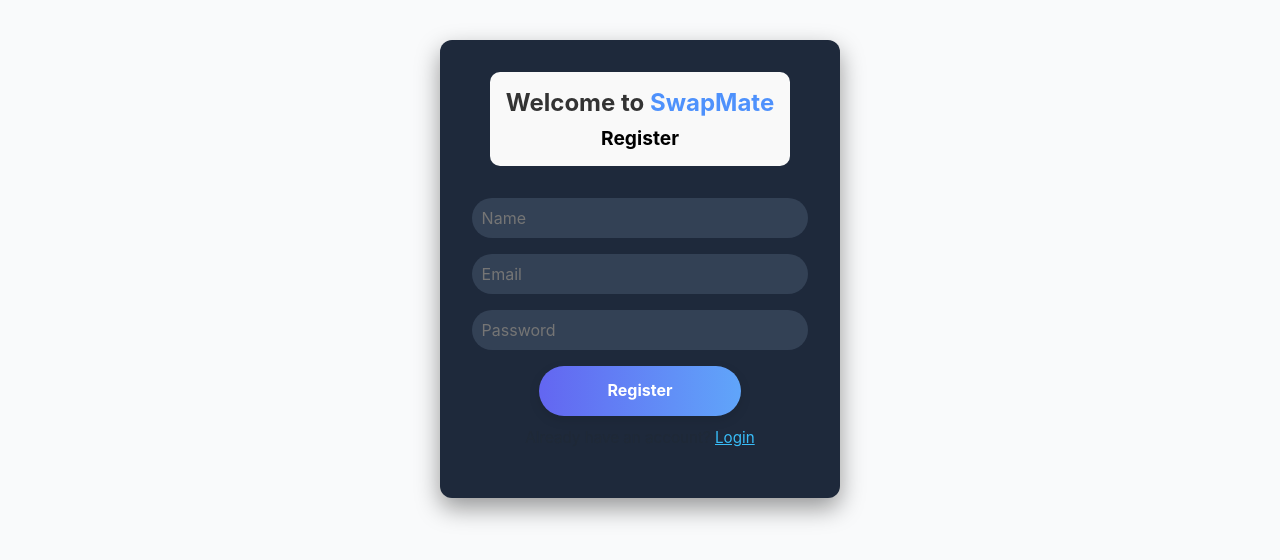
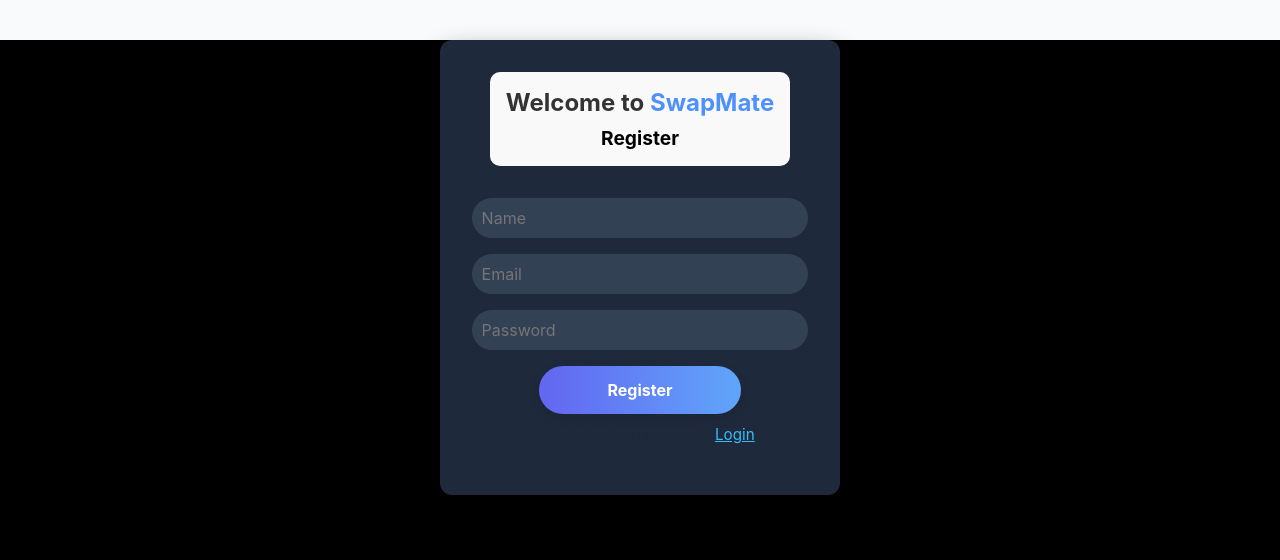
Before and after one commit to iamxerrycan/swapmate, a React (Vite) app in the folder frontend/: page /register in a window 1280 px wide. Shown: the top 560 px of the page. Built offline with nearby package versions, Linux system fonts and the light colour scheme.

Commit message:
redux organise

```diff
--- /dev/null
+++ b/frontend/src/components/ui/ButtonLoader.css
@@ -0,0 +1,47 @@
+button {
+  font-weight: 600;
+  font-size: 1rem;
+  cursor: pointer;
+  opacity: 1;
+  padding: 0.6rem 1.2rem;
+  position: relative;
+  display: inline-flex;
+  align-items: center;
+  justify-content: center;
+  gap: 0.5rem;
+}
+
+button[disabled] {
+  opacity: 0.6;
+  cursor: not-allowed;
+}
+
+/* Wrap spinner + text */
+.btn-inner {
+  display: flex;
+  align-items: center;
+  gap: 0.5rem;
+}
+
+/* Spinner */
+.spinner {
+  width: 1rem;
+  height: 1rem;
+  border: 2px solid #fff;
+  border-top: 2px solid #3498db;
+  border-radius: 50%;
+  animation: spin 0.6s linear infinite;
+}
+
+/* Text */
+.btn-text {
+  display: inline-block;
+  vertical-align: middle;
+}
+
+/* Spinner animation */
+@keyframes spin {
+  to {
+    transform: rotate(360deg);
+  }
+}
--- /dev/null
+++ b/frontend/src/components/ui/ButtonLoader.jsx
@@ -0,0 +1,13 @@
+import React from 'react';
+import './ButtonLoader.css';
+
+export default function ButtonLoader({ isLoading, text }) {
+  return (
+    <button type="submit" disabled={isLoading}>
+      <div className="btn-inner">
+        {isLoading && <span className="spinner"></span>}
+        <span className="btn-text">{isLoading ? `${text}...` : text}</span>
+      </div>
+    </button>
+  );
+}
--- /dev/null
+++ b/frontend/src/features/profile/profileService.jsx
@@ -0,0 +1,16 @@
+// src/features/profile/profileService.js
+
+import API from '../../utils/api/axiosInstance';
+import { getToken } from '../../utils/api/tokenHelpers';
+
+/**
+ * Call API to update user profile
+ * @param {object} userData - profile data to update
+ * @param {string} token - auth token
+ * @returns {Promise<object>} updated user data
+ */
+export const updateUserProfile = async (userData, token) => {
+  const config = getToken(token);
+  const response = await API.put('/api/user/profile', userData, config);
+  return response.data;
+};
--- a/frontend/src/features/profile/profileSlice.jsx
+++ b/frontend/src/features/profile/profileSlice.jsx
@@ -1,29 +1,25 @@
+// src/features/profile/profileSlice.js
+
 import { createSlice, createAsyncThunk } from '@reduxjs/toolkit';
+import { updateUserProfile } from './profileService';
+import { UPDATE_PROFILE } from './profileTypes';
 
-import API from '../../utils/api/axiosInstance';
-// 🔁 Async thunk: update user profile
+const initialState = {
+  profile: null,
+  loading: false,
+  error: null,
+  success: false,
+};
+
+// Async thunk to update profile
 export const updateProfile = createAsyncThunk(
-  'profile/update',
+  UPDATE_PROFILE,
   async (userData, { getState, rejectWithValue }) => {
     try {
-      const {
-        auth: { user },
-      } = getState();
-
-      const config = {
-        headers: {
-          'Content-Type': 'application/json',
-          Authorization: `Bearer ${user.token}`,
-        },
-      };
-
-      const { data } = await API.put('/api/user/profile', userData, config);
-      return data;
+      const { token } = getState().auth.user;
+      return await updateUserProfile(userData, token);
     } catch (err) {
-      const message =
-        err.response && err.response.data.message
-          ? err.response.data.message
-          : err.message;
+      const message = err.response?.data?.message || err.message;
       return rejectWithValue(message);
     }
   }
@@ -31,39 +27,33 @@
 
 const profileSlice = createSlice({
   name: 'profile',
-  initialState: {
-    userInfo: null,
-    loading: false,
-    error: null,
-    success: false,
-  },
+  initialState,
   reducers: {
-    resetProfileState: (state) => {
-      state.userInfo = null;
+    resetProfile: (state) => {
       state.loading = false;
+      state.success = false;
       state.error = null;
-      state.success = false;
+      state.profile = null;
     },
   },
   extraReducers: (builder) => {
     builder
       .addCase(updateProfile.pending, (state) => {
         state.loading = true;
+        state.success = false;
         state.error = null;
-        state.success = false;
       })
       .addCase(updateProfile.fulfilled, (state, action) => {
         state.loading = false;
-        state.userInfo = action.payload;
         state.success = true;
+        state.profile = action.payload;
       })
       .addCase(updateProfile.rejected, (state, action) => {
         state.loading = false;
-        state.error = action.payload;
-        state.success = false;
+        state.error = action.payload || 'Something went wrong';
       });
   },
 });
 
-export const { resetProfileState } = profileSlice.actions;
+export const { resetProfile } = profileSlice.actions;
 export default profileSlice.reducer;
--- /dev/null
+++ b/frontend/src/features/profile/profileTypes.jsx
@@ -0,0 +1 @@
+export const UPDATE_PROFILE = 'profile/update';
--- a/frontend/src/pages/Login.jsx
+++ b/frontend/src/pages/Login.jsx
@@ -7,6 +7,10 @@
 import AuthHeader from '../components/ui/Header';
 import { toast } from 'react-toastify';
 import { useFormValidation } from '../hooks/useFormValidation';
+import ButtonLoader from '../components/ui/ButtonLoader';
+
+
+
 
 export default function Login() {
   const dispatch = useDispatch();
@@ -17,6 +21,8 @@
     password: '',
   });
   const [errors, setErrors] = useState({});
+
+const [isSubmitting, setIsSubmitting] = useState(false);
 
   const { validate } = useFormValidation();
 
@@ -34,6 +40,7 @@
     }));
   };
 
+
 const handleSubmit = async (e) => {
   e.preventDefault();
   const validationErrors = validate(formData, 'login');
@@ -43,6 +50,7 @@
   }
 
   try {
+    setIsSubmitting(true);
     const data = await authService.login(formData);
     dispatch(setCredentials({ user: data, token: data.token }));
     toast.success('Login successful!');
@@ -51,6 +59,8 @@
     toast.error(
       error.response?.data?.message || 'Login failed. Please check your credentials.'
     );
+  } finally {
+    setIsSubmitting(false);
   }
 };
 
@@ -76,7 +86,9 @@
       />
       {errors.password && <p className="input-error">{errors.password}</p>}
 
-      <button type="submit">Login</button>
+      {/* <button type="submit">Login</button> */}
+
+<ButtonLoader isLoading={isSubmitting} text="Login" />
 
       <p>
         Don’t have an account? <Link to="/register">Register</Link>
--- a/frontend/src/pages/Profile.css
+++ b/frontend/src/pages/Profile.css
@@ -1,4 +1,4 @@
-:root {
+/* :root {
   --primary: #4f46e5;
   --bg: #f9f9f9;
   --text: #1f2937;
@@ -12,13 +12,14 @@
   --text: #f3f4f6;
   --border: #374151;
   --accent: #4f46e5;
-}
+} */
 
 .profile-wrapper {
   padding: 2rem;
-  background-color: var(--bg);
-  color: var(--text);
-  min-height: 100vh;
+  /* background-color: var(--bg); */
+  background-color: black;
+  /* color: var(--text); */
+  /* min-height: 100vh; */
 }
 
 .profile-header {
--- a/frontend/src/pages/auth/ForgotPassword.jsx
+++ b/frontend/src/pages/auth/ForgotPassword.jsx
@@ -4,10 +4,12 @@
 import AuthHeader from '../../components/ui/Header';
 import API from '../../utils/api/axiosInstance';
 import { toast } from 'react-toastify';
+import ButtonLoader from '../../components/ui/ButtonLoader';
 
 export default function ForgotPassword() {
   const [email, setEmail] = useState('');
   const [error, setError] = useState('');
+   const [isSubmitting, setIsSubmitting] = useState(false);
 
   const isValidEmail = (email) => {
     return /\S+@\S+\.\S+/.test(email); // Basic email format check
@@ -42,6 +44,8 @@
       setError(
         err.response?.data?.message || 'Something went wrong. Try again later.'
       );
+    }finally{
+      setIsSubmitting(false);
     }
   };
 
@@ -57,7 +61,7 @@
       />
       {error && <p className="input-error">{error}</p>}
 
-      <button type="submit">Send Reset Link</button>
+     <ButtonLoader isLoading={isSubmitting} text="Sending Link" />
 
       <p>
         Already have an account? <Link to="/">Login</Link>
--- a/frontend/src/pages/auth/Register.jsx
+++ b/frontend/src/pages/auth/Register.jsx
@@ -8,11 +8,13 @@
 import { toast } from 'react-toastify';
 import { useFormValidation } from '../../hooks/useFormValidation'; // adjust path as needed
 import { useEffect } from 'react';
+import ButtonLoader from '../../components/ui/ButtonLoader';
 
 export default function Register() {
   const dispatch = useDispatch();
   const navigate = useNavigate();
   const { validate } = useFormValidation();
+  const [isSubmitting, setIsSubmitting] = useState(false);
 
   const [formData, setFormData] = useState({
     name: '',
@@ -63,7 +65,9 @@
         error.response?.data?.message ||
           'Registration failed. Please try again.'
       );
-    }
+    }finally {
+    setIsSubmitting(false);
+  }
   };
 
   return (
@@ -97,7 +101,8 @@
       />
       {errors.password && <p className="input-error">{errors.password}</p>}
 
-      <button type="submit">Register</button>
+      <ButtonLoader isLoading={isSubmitting} text="Register" />
+
 
       <p>
         Already have an account? <Link to="/">Login</Link>
--- a/frontend/src/styles/global.css
+++ b/frontend/src/styles/global.css
@@ -177,3 +177,56 @@
     transform: none !important;
   }
 }
+
+
+/*
+=================================================== */
+
+* {
+  transition: all 0.2s ease-in-out;
+}
+
+*, *::before, *::after {
+  box-sizing: border-box;
+}
+
+html {
+  scroll-behavior: smooth;
+}
+
+body {
+  font-family: -apple-system, BlinkMacSystemFont, 'Segoe UI', Roboto, sans-serif;
+  -webkit-font-smoothing: antialiased;
+  -moz-osx-font-smoothing: grayscale;
+  background-color: #000000;
+  color: #000000;
+  line-height: 1.5;
+  margin: 0;
+  padding: 0;
+}
+
+button {
+  user-select: none;
+  outline: none;
+}
+
+:focus-visible {
+  outline: 2px solid #3498db;
+  outline-offset: 2px;
+}
+
+.page-fade {
+  opacity: 0;
+  transform: translateY(20px);
+  animation: fadeUp 0.4s ease forwards;
+}
+
+@keyframes fadeUp {
+  to {
+    opacity: 1;
+    transform: translateY(0);
+  }
+}
+
+/*
+======================================== */
--- a/frontend/src/utils/api/tokenHelpers.jsx
+++ b/frontend/src/utils/api/tokenHelpers.jsx
@@ -11,3 +11,18 @@
     Authorization: `Bearer ${token}`,
   },
 });
+
+
+// tokenHelper.js
+export const getAuthHeaders = (getState) => {
+  const {
+    auth: { user },
+  } = getState();
+
+  return {
+    headers: {
+      'Content-Type': 'application/json',
+      Authorization: `Bearer ${user.token}`,
+    },
+  };
+};
```
Lines whose indentation alone changed are shown as unchanged.
